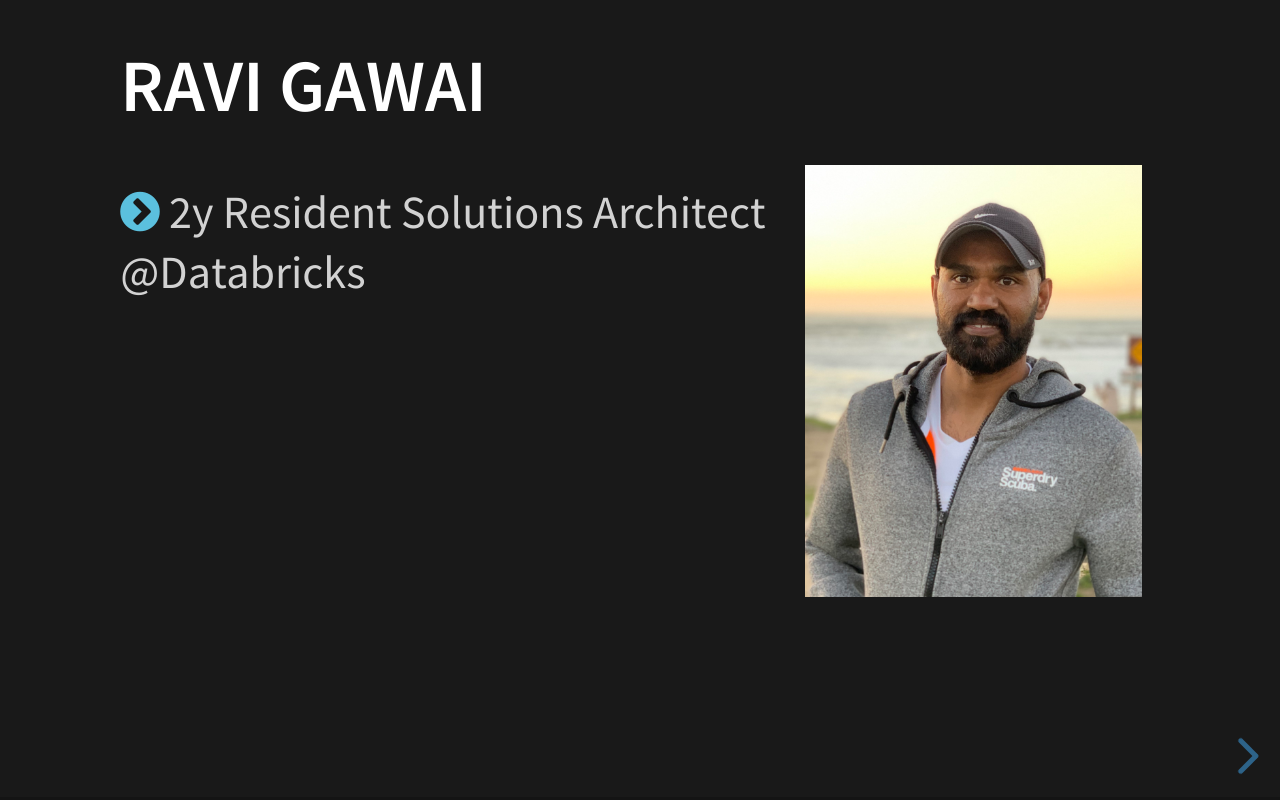
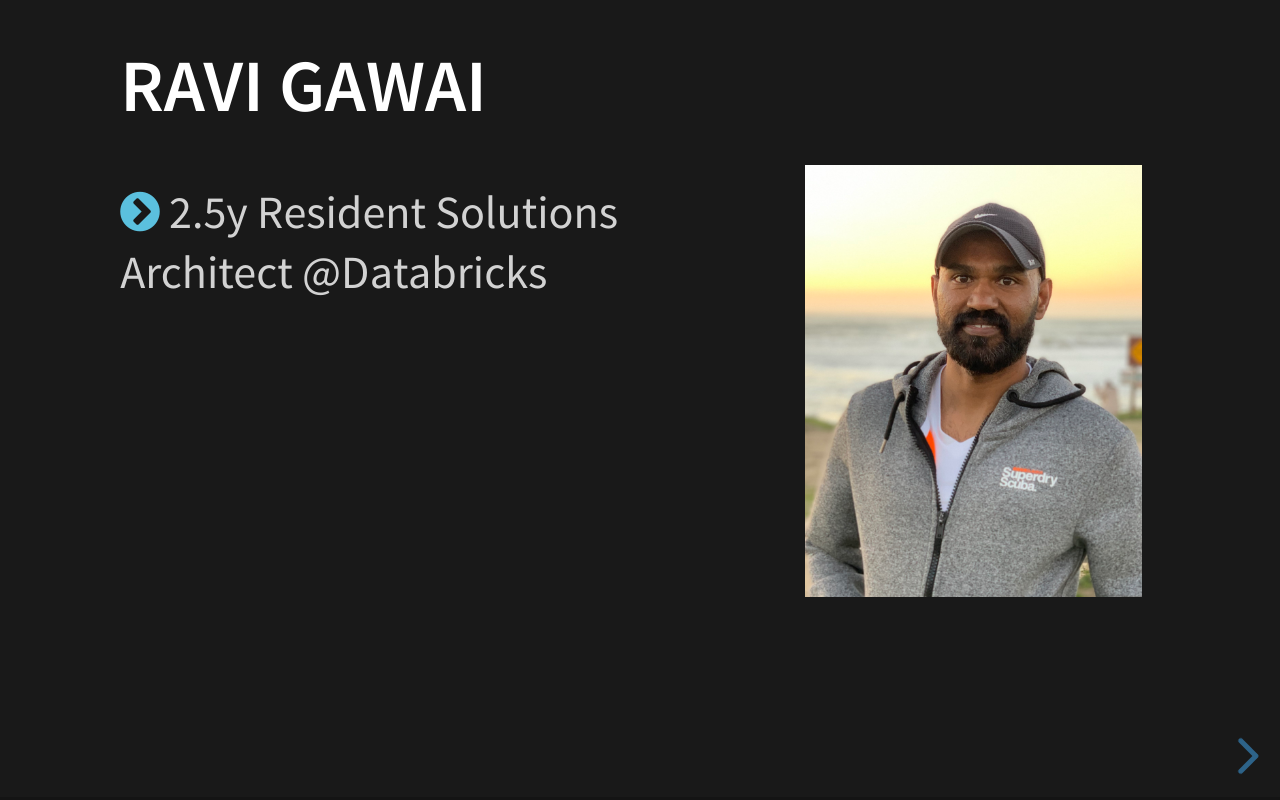
Before and after one commit to ravigawai/Instructor_Ravi, a website: page index.html in a window 1280 px wide. Drawn offline with Linux system fonts and the light colour scheme.

Commit message:
Update index.html

```diff
--- a/index.html
+++ b/index.html
@@ -41,7 +41,7 @@
 					<div class="row" style="height:300">
 					    <div class="col-65" style="text-align:left">
 					    	<h2>RAVI GAWAI</h2>
-					    	<p><i class="fa fa-chevron-circle-right info"></i> 2y Resident Solutions Architect @Databricks</p>
+					    	<p><i class="fa fa-chevron-circle-right info"></i> 2.5y Resident Solutions Architect @Databricks</p>
 							<p class="fragment"><i class="fa fa-chevron-circle-right info"></i> B.E. Computer Science from University of Pune</p>
 							<p class="fragment"><i class="fa fa-chevron-circle-right info"></i> 15y Large scale distributed systems</p>
 							<p class="fragment"><i class="fa fa-chevron-circle-right info"></i> 5y Big Data</p>
```
